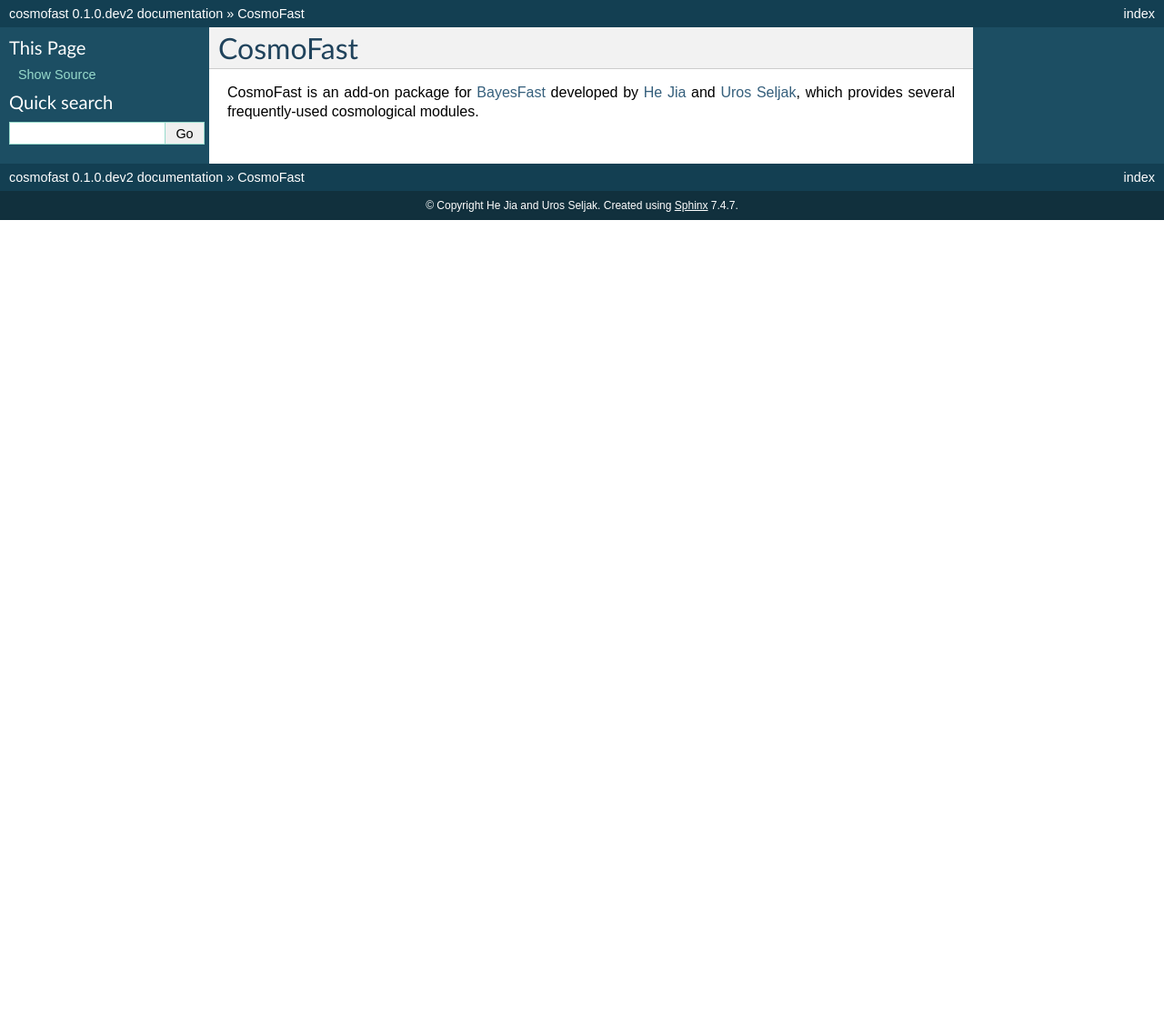
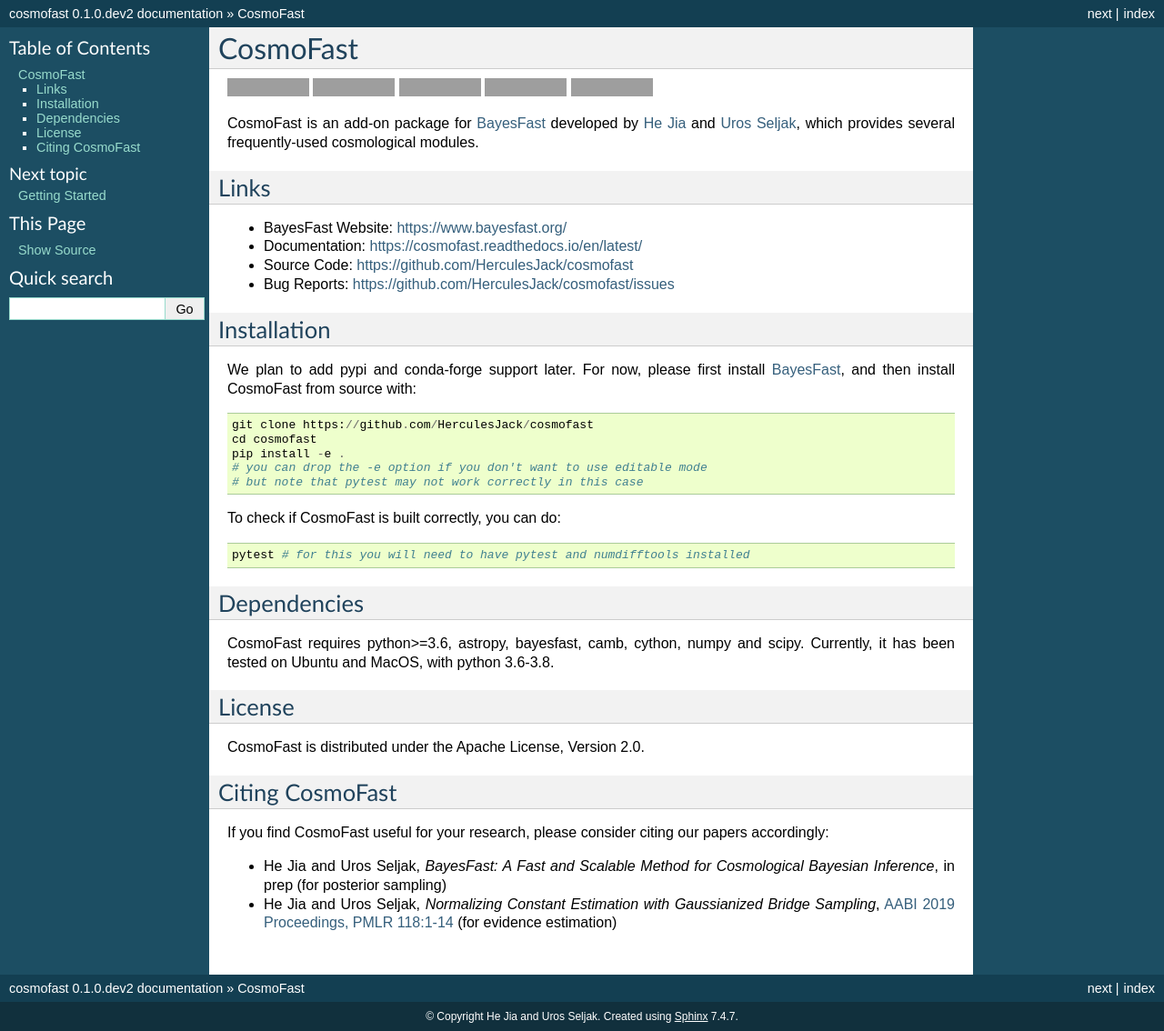
Before and after one commit to h3jia/cosmofast, a Sphinx documentation site: the page built from docs/index.rst, in a window 1280 px wide. Shown: the whole page at 91% size. Built offline with Sphinx 7.4.7, drawn with Linux system fonts in a browser that asks for light colours; before the commit the page ends 900 px from its top, so only the background shows below that; grey boxes are pictures that could not be loaded.

Commit message:
update docs

```diff
--- /dev/null
+++ b/docs/api.rst
@@ -0,0 +1,2 @@
+API Reference
+=============
--- a/docs/conf.py
+++ b/docs/conf.py
@@ -20,6 +20,8 @@
 # documentation root, use os.path.abspath to make it absolute, like shown here.
 #sys.path.insert(0, os.path.abspath('.'))
 
+import cosmofast
+
 # -- General configuration ------------------------------------------------
 
 # If your documentation needs a minimal Sphinx version, state it here.
@@ -28,7 +30,11 @@
 # Add any Sphinx extension module names here, as strings. They can be
 # extensions coming with Sphinx (named 'sphinx.ext.*') or your custom
 # ones.
-extensions = ['sphinx.ext.autodoc', 'recommonmark']
+extensions = ['sphinx.ext.autodoc', 'sphinx.ext.autosummary',
+              'sphinx.ext.napoleon', 'm2r2']
+# 'recommonmark'
+
+napoleon_use_param = False
 
 # Add any paths that contain templates here, relative to this directory.
 templates_path = ['_templates']
@@ -196,8 +202,8 @@
 # (source start file, target name, title,
 #  author, documentclass [howto, manual, or own class]).
 latex_documents = [
-  ('index', 'cosmofast.tex', u'cosmofast documentation', u'cosmofast',
-   'manual'),
+  ('index', 'cosmofast.tex', u'cosmofast documentation',
+   u'He Jia and Uros Seljak', 'manual'),
 ]
 
 # The name of an image file (relative to this directory) to place at the top of
@@ -226,7 +232,8 @@
 # One entry per manual page. List of tuples
 # (source start file, name, description, authors, manual section).
 man_pages = [
-    ('index', 'cosmofast', u'cosmofast documentation', [u'cosmofast'], 1)
+    ('index', 'cosmofast', u'cosmofast documentation',
+     [u'He Jia and Uros Seljak'], 1)
 ]
 
 # If true, show URL addresses after external links.
@@ -239,8 +246,9 @@
 # (source start file, target name, title, author,
 #  dir menu entry, description, category)
 texinfo_documents = [
-  ('index', 'cosmofast', u'cosmofast documentation', u'cosmofast', 'cosmofast',
-   'Cosmology add-ons for the BayesFast package.', 'Scientific/Engineering'),
+  ('index', 'cosmofast', u'cosmofast documentation', u'He Jia and Uros Seljak',
+   'cosmofast', 'Cosmology add-ons for the BayesFast package.',
+   'Scientific/Engineering'),
 ]
 
 # Documents to append as an appendix to all manuals.
--- /dev/null
+++ b/docs/index.rst
@@ -0,0 +1,9 @@
+.. mdinclude:: ../README.md
+
+.. toctree::
+   :maxdepth: 2
+   :hidden:
+   :caption: CosmoFast
+
+   /getting-started
+   /api
--- /dev/null
+++ b/docs/requirements.txt
@@ -0,0 +1,3 @@
+m2r2
+git+https://github.com/HerculesJack/bayesfast.git@dev
+.
```
Also changed, not shown: docs/getting-started.md (added, +1 -0 lines), docs/index.md (deleted, +0 -7 lines).
